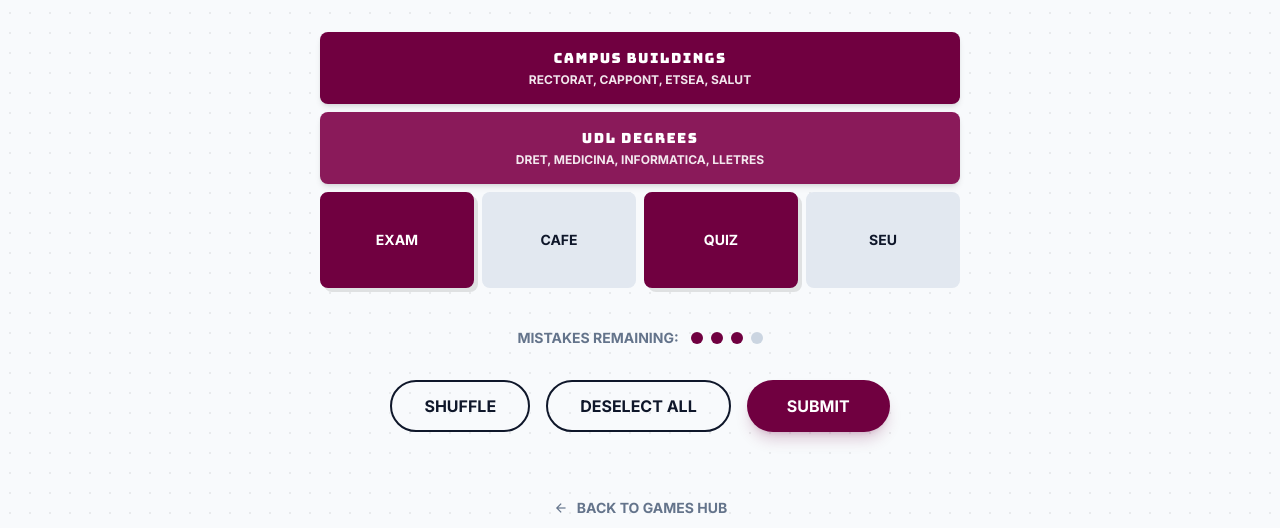
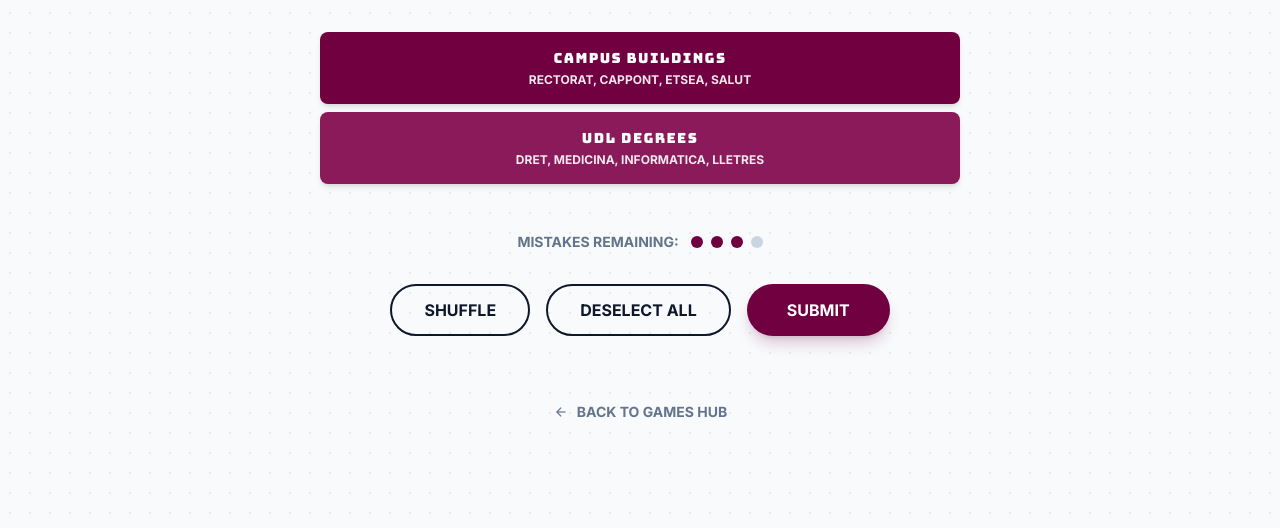
Before and after one commit to Nicki-28/udlTimes_Web_Project, a Django app: page /connections/ in a window 1280 px wide. Shown: the part 157-685 px from the top of the page. Run offline with Django 5.2, Linux system fonts and the light colour scheme; some libraries are stand-ins or nearby versions.

Commit message:
feat: vaciar cuadricula en html y conectar el boton deselect all

```diff
--- a/templates/connections/connections.html
+++ b/templates/connections/connections.html
@@ -92,20 +92,8 @@
       </div>
     </div>
 
-    <div class="grid grid-cols-4 gap-2 mb-10">
-      <button class="connection-card selected h-24 flex items-center justify-center rounded-lg border-2 font-bold text-sm text-center p-2 uppercase">
-        EXAM
-      </button>
-      <button class="connection-card bg-slate-200 border-transparent hover:bg-slate-300 h-24 flex items-center justify-center rounded-lg border-2 font-bold text-sm text-center p-2 uppercase">
-        CAFE
-      </button>
-      <button class="connection-card selected h-24 flex items-center justify-center rounded-lg border-2 font-bold text-sm text-center p-2 uppercase">
-        QUIZ
-      </button>
-      <button class="connection-card bg-slate-200 border-transparent hover:bg-slate-300 h-24 flex items-center justify-center rounded-lg border-2 font-bold text-sm text-center p-2 uppercase">
-        SEU
-      </button>
-    </div>
+    <div id="grid" class="grid grid-cols-4 gap-2 mb-10">
+      </div>
 
     <div class="flex flex-col items-center gap-8">
 
@@ -121,7 +109,7 @@
 
       <div class="flex flex-wrap justify-center gap-4">
         <button class="px-8 py-3 rounded-full border-2 border-slate-900 font-bold hover:bg-slate-100 transition-colors">SHUFFLE</button>
-        <button class="px-8 py-3 rounded-full border-2 border-slate-900 font-bold hover:bg-slate-100 transition-colors">DESELECT ALL</button>
+        <button onclick="deselectAll()" class="px-8 py-3 rounded-full border-2 border-slate-900 font-bold hover:bg-slate-100 transition-colors">DESELECT ALL</button>
         <button class="px-10 py-3 rounded-full bg-primary text-white font-bold hover:bg-primary-dark transition-colors shadow-lg shadow-primary/20">SUBMIT</button>
       </div>
 
```
